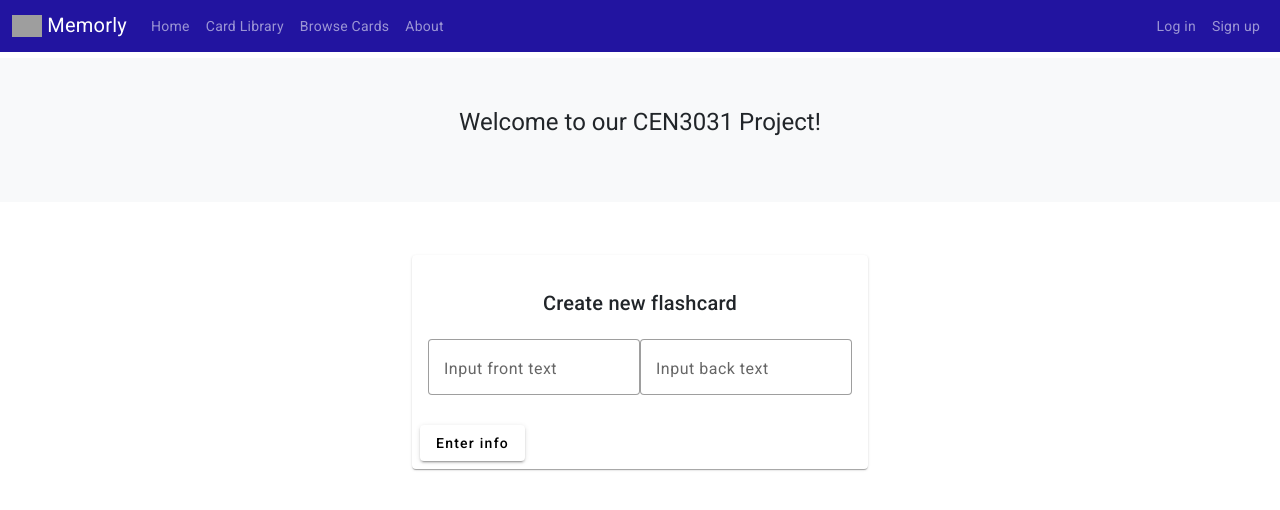
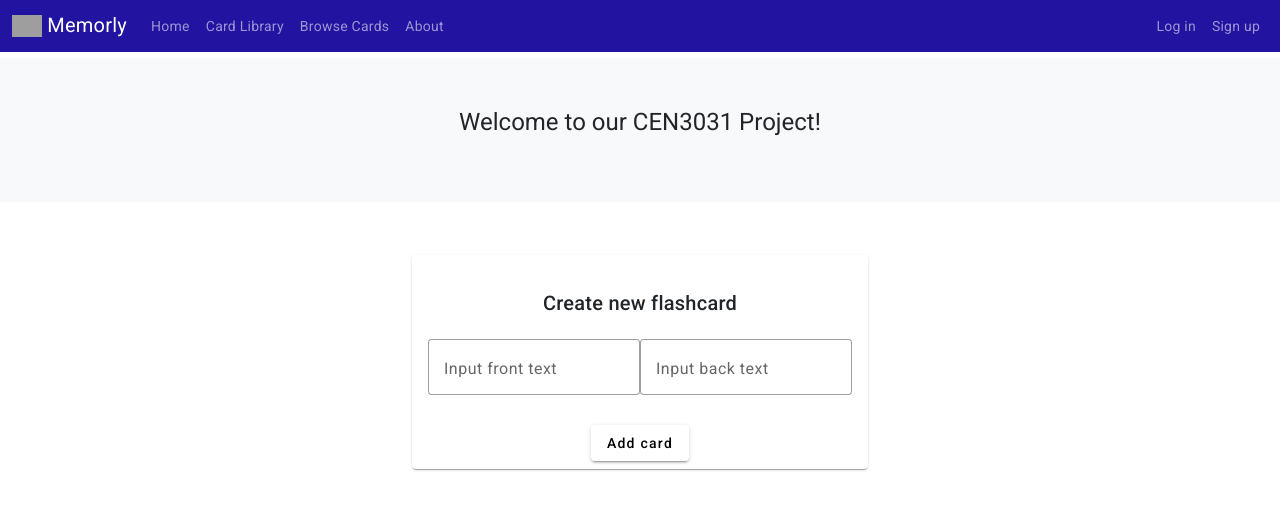
Before and after one commit to SweetBeatsA/memorly, an Angular app in the folder client/: page / in a window 1280 px wide. Shown: the top 510 px of the page. Built offline with nearby package versions, Linux system fonts and the light colour scheme; grey boxes are pictures that could not be loaded.

Commit message:
Centered button

```diff
--- a/client/src/app/app.component.html
+++ b/client/src/app/app.component.html
@@ -75,15 +75,10 @@ git push
 
 
   <!--
-  Flashcard modal
+  Flashcard box
   Made using Angular Material components
   -->
 
-
-<!--  <br>
-  <h1 style="text-align:center">Welcome to our CEN3031 Project!</h1>
-
-  <h2 style="text-align:center">Please enter contents of flash card below:</h2> -->
 
 <div class="main-div">
   <td style="text-align: center">
@@ -94,6 +89,7 @@ git push
       <br>
     </mat-card-title>
 
+    <!--Text boxes for card contents-->
     <mat-card-content style = "text-align: center;">
       <br>
       <mat-form-field class="example-full-width" appearance="outline">
@@ -106,17 +102,19 @@ git push
         <input matInput placeholder="Enter text">
       </mat-form-field>
     </mat-card-content>
+
+
+    <!--Button to add card-->
     <mat-card-actions >
 
-      <button mat-raised-button style="text-align: center">Enter info</button>
+      <div class ="align-center">
+        <button mat-raised-button style="text-align: center">Add card</button>
+
+      </div>
     </mat-card-actions>
+
   </mat-card>
 </div>
 
 
-  <!--
-  <div class="Enter">
-    <button mat-raised-button color="accent" style="display: inline;">Enter</button>
-  </div>
-  -->
 </section>
```
